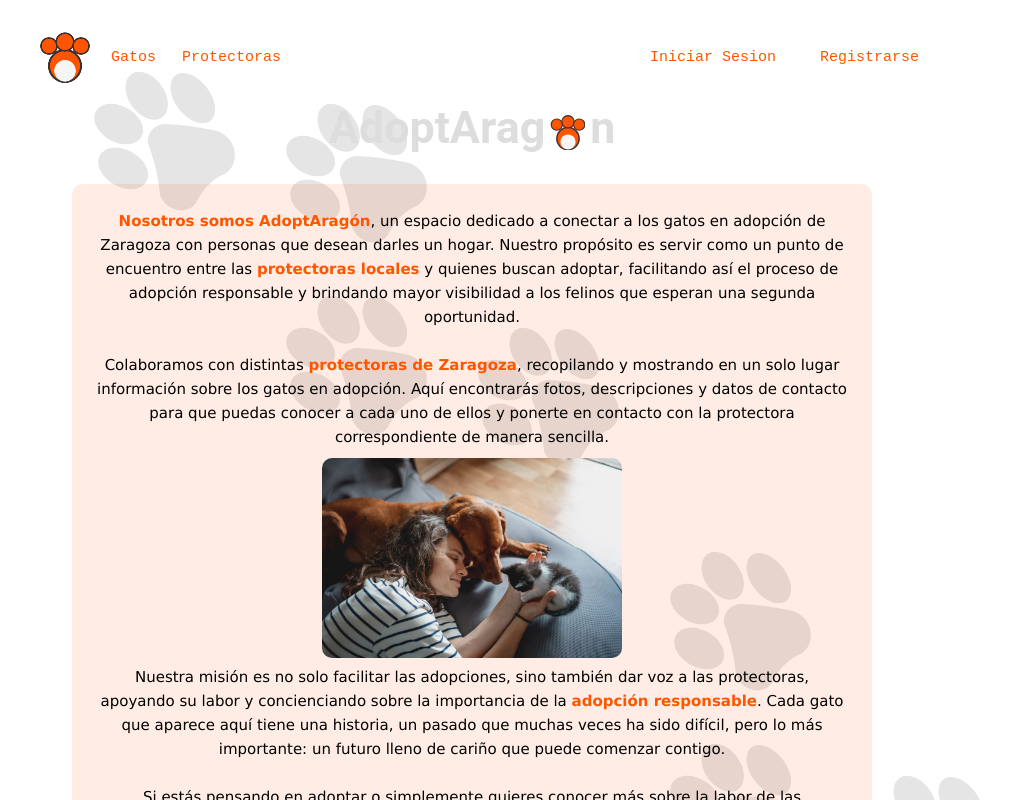
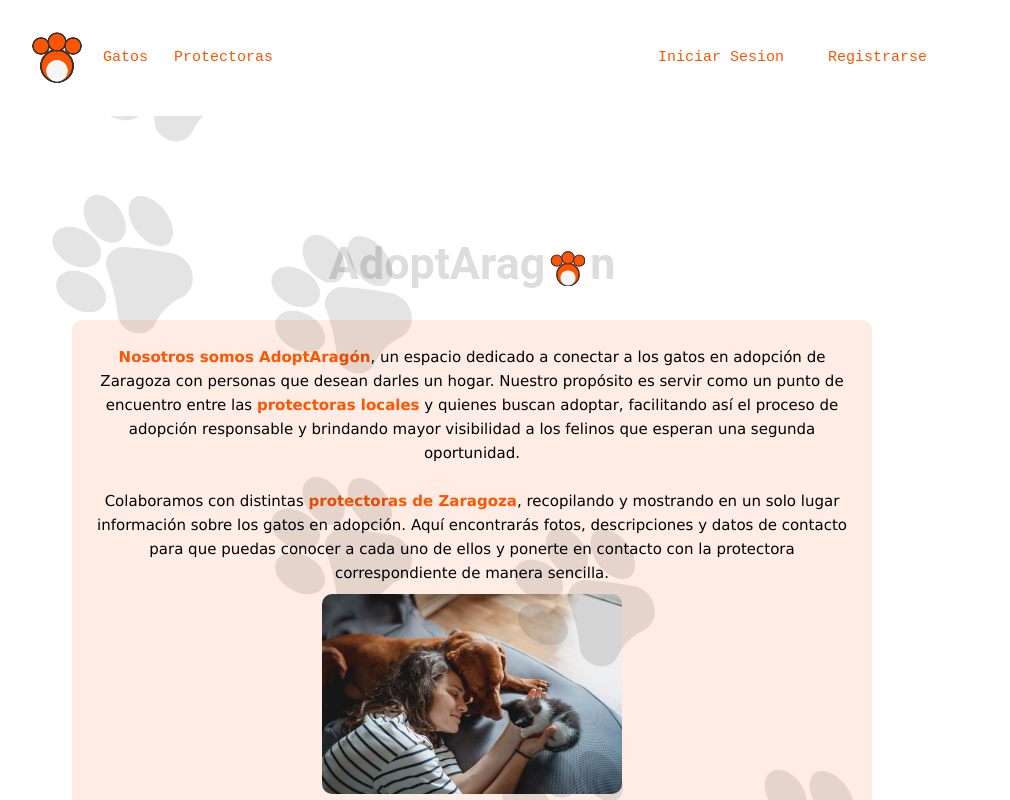
Before and after one commit to RobertoGm1333/TFG-Roberto-Front, a Vue app: page / in a window 1280 px wide. Shown: the top 800 px of the page, without its empty margins (168-1178 px from the left). Built offline with nearby package versions, Linux system fonts and the light colour scheme.

Commit message:
Huellas centradas, faltan ponerlas patras

```diff
--- a/src/App.vue
+++ b/src/App.vue
@@ -4,31 +4,36 @@ import Header from './components/Header.vue';
 import Footer from '@/components/Footer.vue';
 import { onMounted } from 'vue';
 
-// Creamos un div para las huellas en el body al montar la aplicación
+// Creamos un div para las huellas en el área de contenido
 onMounted(() => {
   // Eliminar si ya existe
   const existingPawContainer = document.getElementById('paw-prints-container');
   if (existingPawContainer) {
-    document.body.removeChild(existingPawContainer);
+    existingPawContainer.remove();
   }
 
   // Crear contenedor de huellas
+  const mainContent = document.querySelector('.main-content');
+  if (!mainContent) return;
+
   const pawContainer = document.createElement('div');
   pawContainer.id = 'paw-prints-container';
 
-  // Crear las huellas en sets de 2 en 2, en diagonal, con más separación horizontal y ahora más separación vertical
+  // Crear las huellas en sets de 2 en 2, en diagonal
   const pawPositions = [
-    { left: '20%', top: '8%', rotate: '-45deg' },
-    { left: '35%', top: '12%', rotate: '-45deg' },
+    { left: '18%', top: '-12%', rotate: '-45deg' },
 
-    { left: '35%', top: '36%', rotate: '-45deg' },
-    { left: '50%', top: '40%', rotate: '-45deg' },
+    { left: '15%', top: '7%', rotate: '-45deg' },
+    { left: '33%', top: '11%', rotate: '-45deg' },
 
-    { left: '50%', top: '64%', rotate: '-45deg' },
-    { left: '65%', top: '68%', rotate: '-45deg' },
+    { left: '33%', top: '35%', rotate: '-45deg' },
+    { left: '53%', top: '40%', rotate: '-45deg' },
 
-    { left: '65%', top: '92%', rotate: '-45deg' },
-    { left: '80%', top: '96%', rotate: '-45deg' },
+    { left: '52%', top: '62%', rotate: '-45deg' },
+    { left: '71%', top: '64%', rotate: '-45deg' },
+
+    { left: '70%', top: '86%', rotate: '-45deg' },
+    { left: '90%', top: '88%', rotate: '-45deg' },
   ];
 
   pawPositions.forEach((position) => {
@@ -40,38 +45,36 @@ onMounted(() => {
     pawContainer.appendChild(pawElement);
   });
 
-  // Añadir al body antes que cualquier otro elemento
-  if (document.body.firstChild) {
-    document.body.insertBefore(pawContainer, document.body.firstChild);
-  } else {
-    document.body.appendChild(pawContainer);
-  }
+  // Añadir al área de contenido principal
+  mainContent.appendChild(pawContainer);
 });
 </script>
 
 <template>
   <div class="app-container">
     <Header />
-
-    <RouterView />
-
+    <div class="main-content">
+      <RouterView />
+    </div>
     <Footer />
   </div>
 </template>
 
 <style>
-/* Estilos globales para asegurar que el contenido esté por encima de las huellas */
-body {
+.main-content {
   position: relative;
+  min-height: calc(100vh - 200px); /* Ajusta según el tamaño de tu header y footer */
+  width: 100%;
+  padding: 20px 0;
 }
 
 #paw-prints-container {
-  position: fixed;
+  position: absolute;
   top: 0;
   left: 0;
   width: 100%;
   height: 100%;
-  z-index: -99999;
+  z-index: 0;
   pointer-events: none;
   overflow: hidden;
 }
@@ -85,12 +88,6 @@ body {
   background-repeat: no-repeat;
   background-position: center;
   opacity: 0.1;
-}
-
-/* Aplicar z-index a todos los elementos directos del body excepto el contenedor de huellas */
-body > *:not(#paw-prints-container) {
-  position: relative;
-  z-index: 1;
 }
 </style>
 
--- a/src/components/Header.vue
+++ b/src/components/Header.vue
@@ -266,7 +266,6 @@ canvas {
 @media (min-width: 1010px) {
   header {
     padding: 15px 150px;
-    position: absolute;
     top: 0;
     left: 0;
     z-index: 1000;
```
